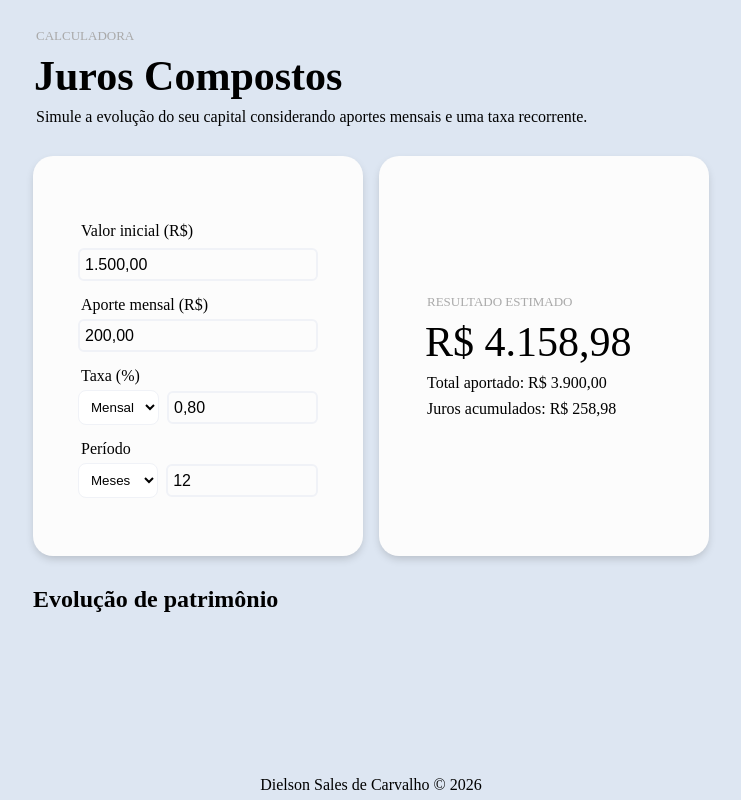
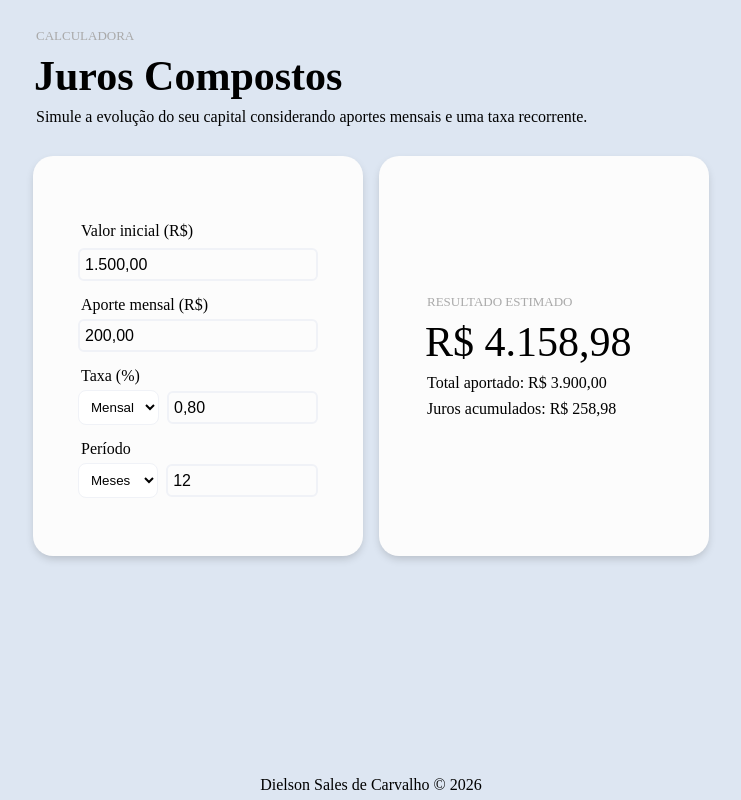
Before and after one commit to dielsonsales/JurosCompostos, a Next.js app: page / in a window 1280 px wide. Shown: the whole page, without its empty margins (269-1010 px from the left). Built offline with nearby package versions, Linux system fonts and the light colour scheme.

Commit message:
Remove empty chart section in the meantime

```diff
--- a/src/app/page.tsx
+++ b/src/app/page.tsx
@@ -121,9 +121,6 @@ export default function Home() {
             />
           </Card>
         </div>
-        <div>
-          <h2>Evolução de patrimônio</h2>
-        </div>
       </main>
       <footer className={styles.mainPageFooter}>
         <span>Dielson Sales de Carvalho © 2026</span>
```
